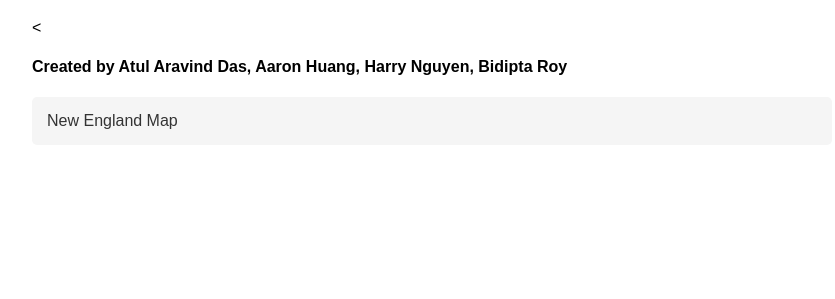
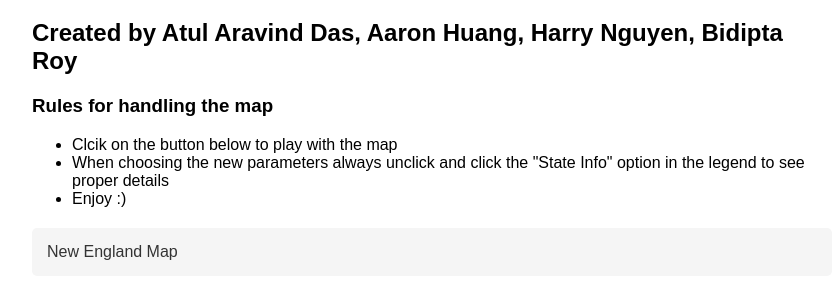
Before and after one commit to AtulAravindDas/NEWISE_GIS, a plain HTML site: page index.html in a window 1280 px wide. Shown: the part 81-380 px from the top of the page, without its empty margins (208-1043 px from the left). Drawn offline with Linux system fonts and the light colour scheme.

Commit message:
Modify title and enhance content in index.html
Updated the title and added new headings and instructions.

```diff
--- a/index.html
+++ b/index.html
@@ -1,7 +1,7 @@
 <!DOCTYPE html>
 <html>
 <head>
-    <title>New England Liveability mapping</title>
+    <title>New England Lifestyle mapping</title>
     <style>
         body {
             font-family: Arial, sans-serif;
@@ -25,8 +25,13 @@
 </head>
 <body>
     <h1>New England Maps</h1>
-    <
-    <h4>Created by Atul Aravind Das, Aaron Huang, Harry Nguyen, Bidipta Roy</h4>
+    <h2>Created by Atul Aravind Das, Aaron Huang, Harry Nguyen, Bidipta Roy</h2>
+    <h3>Rules for handling the map</h3>
+    <ul>
+        <li>Clcik on the button below to play with the map</li>
+        <li>When choosing the new parameters always unclick and click the "State Info" option in the legend to see proper details</li>
+        <li>Enjoy :)</li>
+    </ul>
     <a class="map-link" href="maps/new_england.html">New England Map</a>
 </body>
 </html>
```
